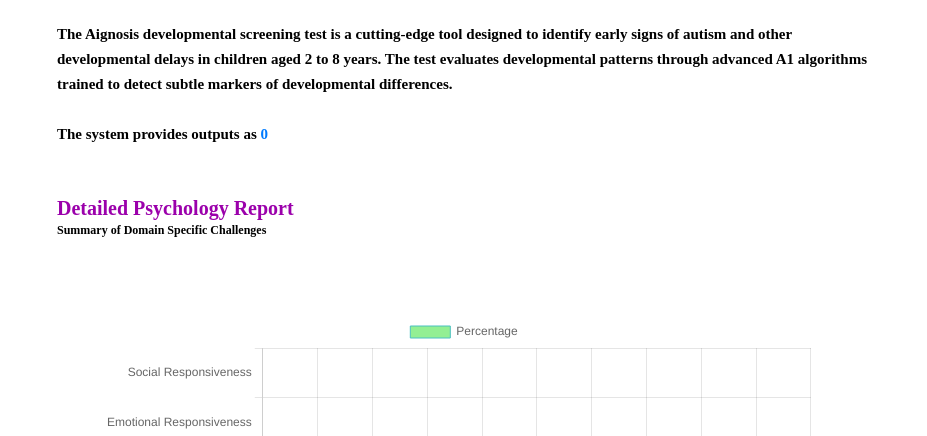
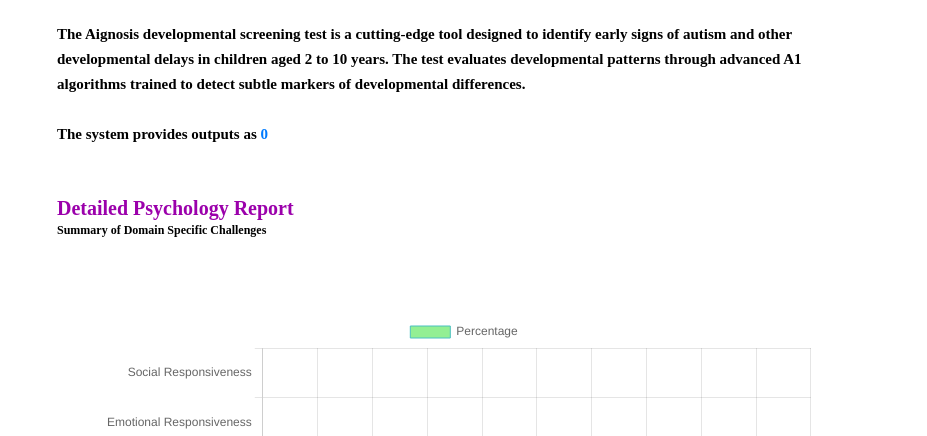
Before and after one commit to cryptbird/cryptbird.github.io, a plain HTML site: page index.html in a window 1280 px wide. Shown: the part 364-800 px from the top of the page, without its empty margins (176-1103 px from the left). Drawn offline with nearby package versions, Linux system fonts and the light colour scheme.

Commit message:
Update index.html

```diff
--- a/index.html
+++ b/index.html
@@ -130,7 +130,7 @@
 		<div class="reportcontent">
 			The Aignosis developmental screening test is a cutting-edge tool
 			designed to identify early signs of autism and other developmental
-			delays in children aged 2 to 8 years. The test evaluates developmental
+			delays in children aged 2 to 10 years. The test evaluates developmental
 			patterns through advanced A1 algorithms trained to detect subtle markers
 			of developmental differences.
 			<br /><br />
```
